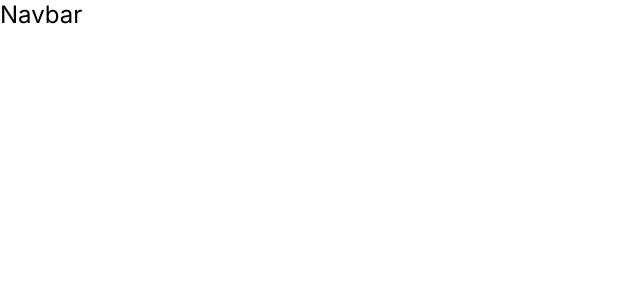
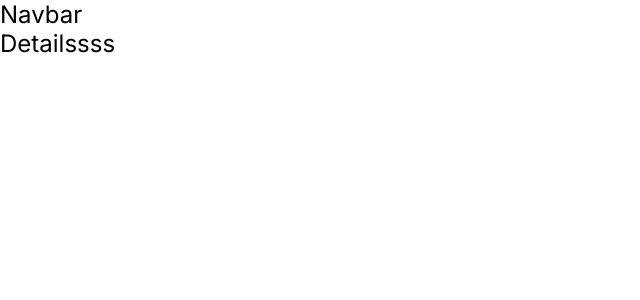
Before and after one commit to eflatuna/Recipe_App, a React (Create React App) app: page /details in a window 1280 px wide. Before the commit this address had no page. Shown: the top 300 px of the page, without its empty margins (0-640 px from the left). Built offline with nearby package versions, Linux system fonts and the light colour scheme.

Commit message:
private router

```diff
--- a/src/pages/about/About.jsx
+++ b/src/pages/about/About.jsx
@@ -0,0 +1,7 @@
+import React from "react";
+
+const About = () => {
+	return <div>About</div>;
+};
+
+export default About;
--- a/src/pages/details/Details.jsx
+++ b/src/pages/details/Details.jsx
@@ -0,0 +1,7 @@
+import React from "react";
+
+const Details = () => {
+	return <div>Detailssss</div>;
+};
+
+export default Details;
--- a/src/pages/home/Home.jsx
+++ b/src/pages/home/Home.jsx
@@ -0,0 +1,7 @@
+import React from "react";
+
+const Home = () => {
+	return <div>Homee</div>;
+};
+
+export default Home;
--- /dev/null
+++ b/src/pages/login/Login.jsx
@@ -0,0 +1,7 @@
+import React from "react";
+
+const Login = () => {
+	return <div>Login</div>;
+};
+
+export default Login;
--- a/src/router/AppRouter.js
+++ /dev/null
@@ -1,21 +0,0 @@
-import React from "react";
-import { BrowserRouter, Route, Routes } from "react-router-dom";
-import Navbar from "./../components/navbar/Navbar";
-import { GlobalStyles } from "../components/globalStyles/GlobalStyles";
-
-const AppRouter = () => {
-	return (
-		<div>
-			<BrowserRouter>
-				<GlobalStyles />
-				<Navbar />
-				<Routes>
-					<Route />
-					<Route />
-				</Routes>
-			</BrowserRouter>
-		</div>
-	);
-};
-
-export default AppRouter;
--- /dev/null
+++ b/src/router/AppRouter.jsx
@@ -0,0 +1,32 @@
+import React from "react";
+import { BrowserRouter, Route, Routes } from "react-router-dom";
+import Navbar from "../components/navbar/Navbar";
+import { GlobalStyles } from "../components/globalStyles/GlobalStyles";
+import Home from "../pages/home/Home";
+import Login from "../pages/login/Login";
+import About from "../pages/about/About";
+import Details from "../pages/details/Details";
+import PrivateRouter from "./PrivateRouter";
+
+const AppRouter = () => {
+	return (
+		<div>
+			<BrowserRouter>
+				<GlobalStyles />
+				<Navbar />
+				<Routes>
+					<Route path="/" element={<Home />} />
+					<Route path="/login" element={<Login />} />
+					<Route path="/about" element={<PrivateRouter />}>
+						<Route path="" element={<About />} />
+					</Route>
+					<Route path="/details" element={<PrivateRouter />}>
+						<Route path="" element={<Details />} />
+					</Route>
+				</Routes>
+			</BrowserRouter>
+		</div>
+	);
+};
+
+export default AppRouter;
--- /dev/null
+++ b/src/router/PrivateRouter.jsx
@@ -0,0 +1,9 @@
+import React from "react";
+import { Navigate, Outlet } from "react-router-dom";
+
+const PrivateRouter = () => {
+	const user = true;
+	return <div>{user ? <Outlet /> : <Navigate to="/login" />}</div>;
+};
+
+export default PrivateRouter;
```
Also changed, not shown: src/pages/login/Login.js (deleted), src/router/PrivateRouter.js (deleted).
